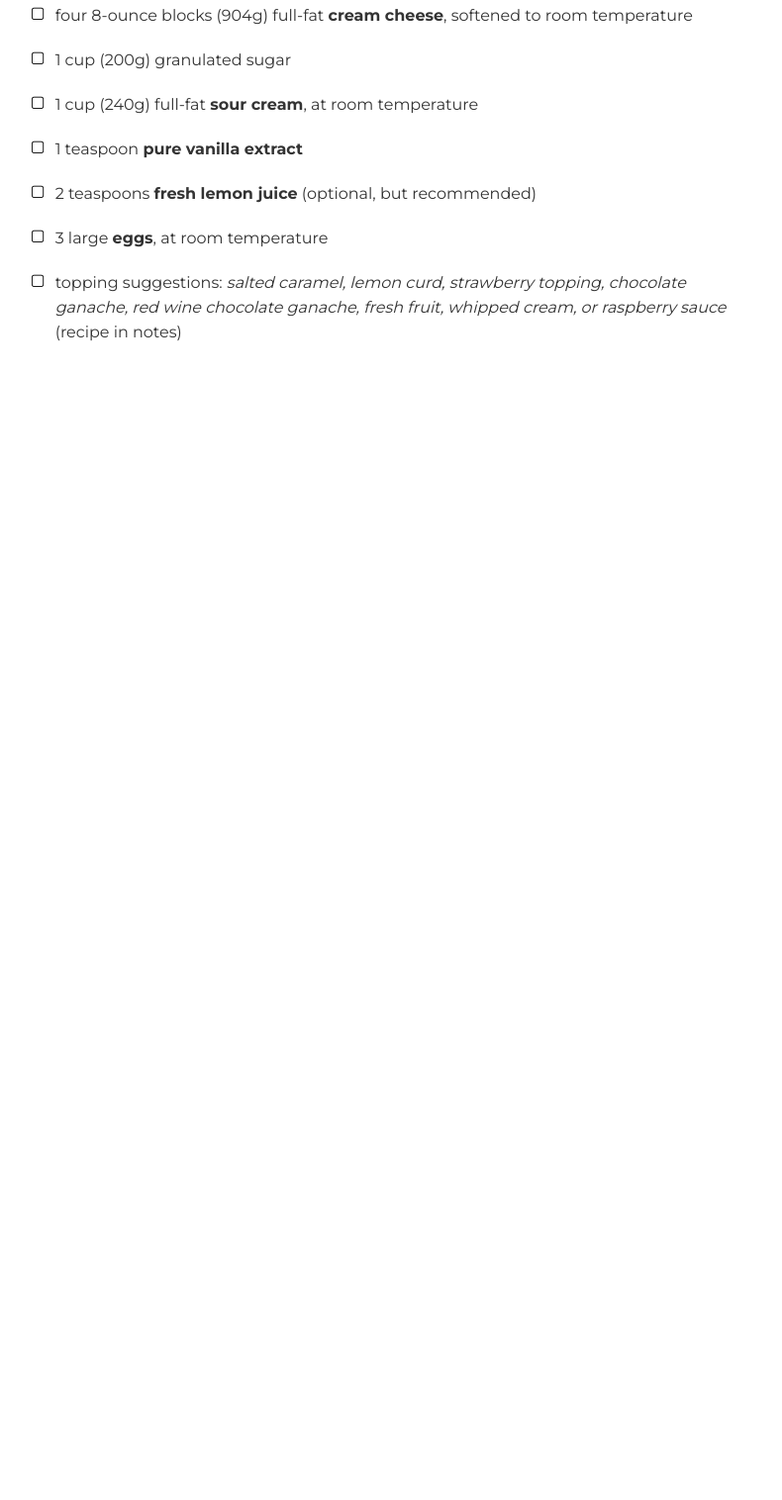
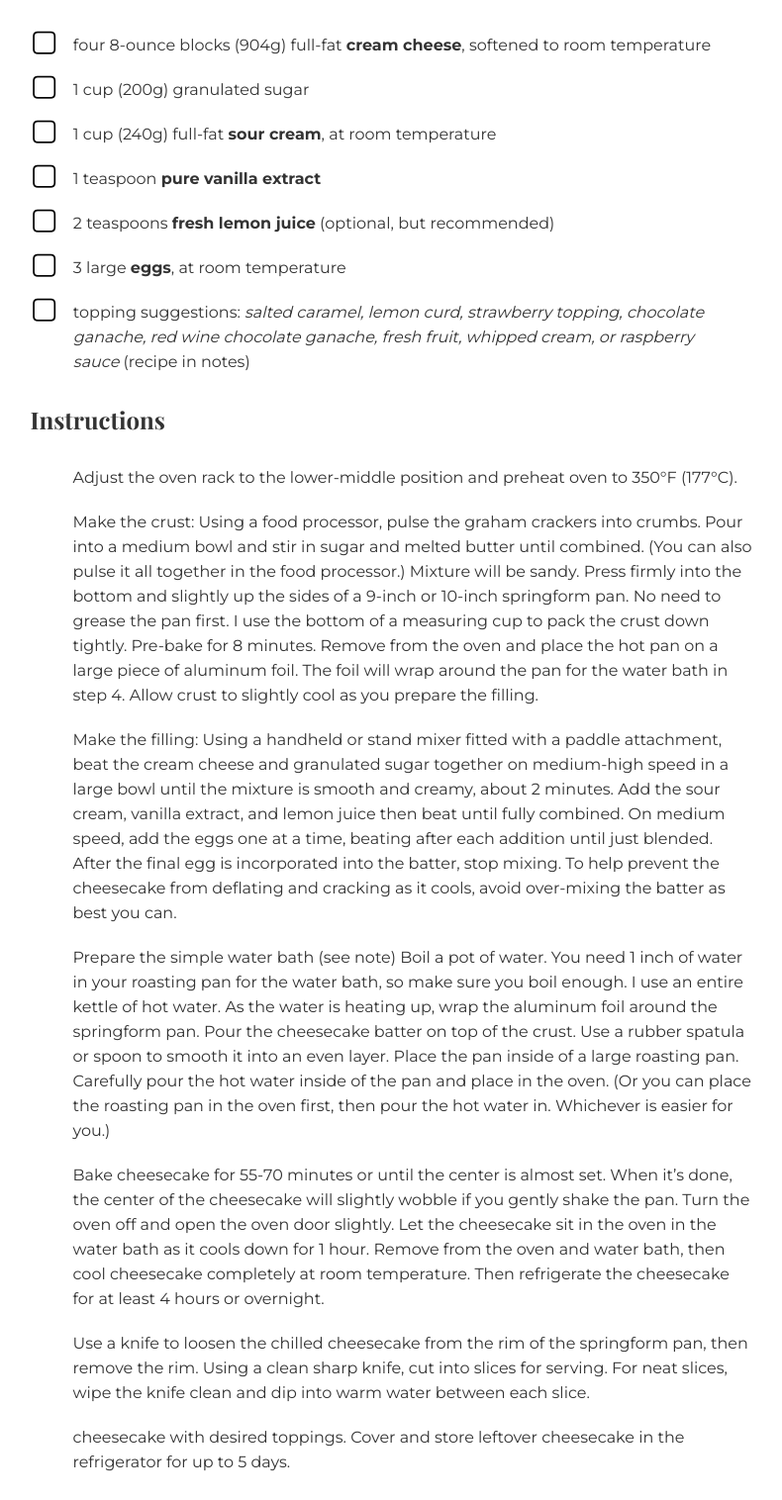
Before and after one commit to AkhilVenkateshPillai/devchallenges-Recipe-Page, a plain HTML site: page index.html in a window 1280 px wide. Shown: the part 1027-2543 px from the top of the page at 99% size, without its empty margins (125-915 px from the left). Before the commit the page ends 1395 px from the top, so only its background shows below. Drawn offline with nearby package versions, Linux system fonts and the light colour scheme.

Commit message:
feat: content update

```diff
--- a/index.html
+++ b/index.html
@@ -12,7 +12,8 @@
 
     <div class="container-page">
         <div class="container-header">
-            <h1>Classic Cheesecake Recipe</h1>
+            <div class="header-title">Classic Cheesecake Recipe</div>
+
             <div class="header-encloser">
                 <img src="/images/6dots.svg" class="header-img-1">
                 <p>Look no further for a creamy and ultra smooth classic cheesecake recipe! Paired with a buttery graham
@@ -66,10 +67,47 @@
                     </li>
                     <li><span class="rect">&#9634;</span>
                         <p> topping suggestions:<span class="italic"> salted caramel, lemon curd, strawberry
-                            topping, chocolate ganache, red wine chocolate ganache, fresh fruit, whipped cream, or
-                            raspberry sauce</span> (recipe in notes) </p>
+                                topping, chocolate ganache, red wine chocolate ganache, fresh fruit, whipped cream, or
+                                raspberry sauce</span> (recipe in notes) </p>
                     </li>
                 </ul>
+
+                <h2>Instructions</h2>
+
+                <ol>
+                    <li><p>Adjust the oven rack to the lower-middle position and preheat oven to 350°F (177°C).</p></li>
+                    <li><p>Make the crust: Using a food processor, pulse the graham crackers into crumbs. Pour into a
+                        medium bowl and stir in sugar and melted butter until combined. (You can also pulse it all
+                        together in the food processor.) Mixture will be sandy. Press firmly into the bottom and
+                        slightly up the sides of a 9-inch or 10-inch springform pan. No need to grease the pan first. I
+                        use the bottom of a measuring cup to pack the crust down tightly. Pre-bake for 8 minutes. Remove
+                        from the oven and place the hot pan on a large piece of aluminum foil. The foil will wrap around
+                        the pan for the water bath in step 4. Allow crust to slightly cool as you prepare the filling.</p>
+                    </li>
+                    <li><p>Make the filling: Using a handheld or stand mixer fitted with a paddle attachment, beat the
+                        cream cheese and granulated sugar together on medium-high speed in a large bowl until the
+                        mixture is smooth and creamy, about 2 minutes. Add the sour cream, vanilla extract, and lemon
+                        juice then beat until fully combined. On medium speed, add the eggs one at a time, beating after
+                        each addition until just blended. After the final egg is incorporated into the batter, stop
+                        mixing. To help prevent the cheesecake from deflating and cracking as it cools, avoid
+                        over-mixing the batter as best you can.</p></li>
+                    <li><p>Prepare the simple water bath (see note) Boil a pot of water. You need 1 inch of water in your
+                        roasting pan for the water bath, so make sure you boil enough. I use an entire kettle of hot
+                        water. As the water is heating up, wrap the aluminum foil around the springform pan. Pour the
+                        cheesecake batter on top of the crust. Use a rubber spatula or spoon to smooth it into an even
+                        layer. Place the pan inside of a large roasting pan. Carefully pour the hot water inside of the
+                        pan and place in the oven. (Or you can place the roasting pan in the oven first, then pour the
+                        hot water in. Whichever is easier for you.)</p></li>
+                    <li><p>Bake cheesecake for 55-70 minutes or until the center is almost set. When it’s done, the center
+                        of the cheesecake will slightly wobble if you gently shake the pan. Turn the oven off and open
+                        the oven door slightly. Let the cheesecake sit in the oven in the water bath as it cools down
+                        for 1 hour. Remove from the oven and water bath, then cool cheesecake completely at room
+                        temperature. Then refrigerate the cheesecake for at least 4 hours or overnight.</p></li>
+                    <li><p>Use a knife to loosen the chilled cheesecake from the rim of the springform pan, then remove the
+                        rim. Using a clean sharp knife, cut into slices for serving. For neat slices, wipe the knife
+                        clean and dip into warm water between each slice.</p></li>
+                    <li><p>cheesecake with desired toppings. Cover and store leftover cheesecake in the refrigerator for up to 5 days.</p></li>
+                </ol>
 
 
 
--- a/styles.css
+++ b/styles.css
@@ -14,7 +14,7 @@
     margin: auto;
 }
 
-.container-header>h1{
+.container-header>.header-title{
 font-family: Playfair Display;
 font-style: normal;
 font-weight: bold;
@@ -24,6 +24,9 @@ margin: 0;
 width: 100%;
 max-width: 100%;
 }
+
+
+
 
 .container-header>.header-encloser>p{
 font-family: Montserrat;
@@ -43,7 +46,9 @@ width: 60%;
 
 .container-header>.header-encloser>.header-img-1{
     margin: 10px;
-    padding-bottom: 30px;
+    padding-top: 10px;
+    height: 10px;
+    max-width: 100%;
 }
 .container-header>.header-img-2{
 width: 100%;
@@ -72,12 +77,8 @@ color: #333333;
  padding-left: 0;
 }
 
-.container-body>ul>li>p{
 
-    margin: 0 10px;
-   }
-
-li{margin:20px 0; display: flex;}
+li{display: flex;}
 
 
 .container-body>ul>li>p{
@@ -88,7 +89,19 @@ font-weight: normal;
 font-size: 16px;
 line-height: 25px;
 color: #333333;
+margin: 10px 15px;
    }
+
+   .container-body>ol>li>p{
+
+    font-family: Montserrat;
+    font-style: normal;
+    font-weight: normal;
+    font-size: 16px;
+    line-height: 25px;
+    color: #333333;
+    margin: 10px 3px;
+       }
 
 .bold{
     font-weight: bold;
@@ -97,6 +110,11 @@ color: #333333;
 .italic{
     font-style:italic ;
 }
+
+.rect{
+    font-size: 30px;
+}
+
 .container-body>h3{
 font-family: Playfair Display;
 font-style: italic;
```
